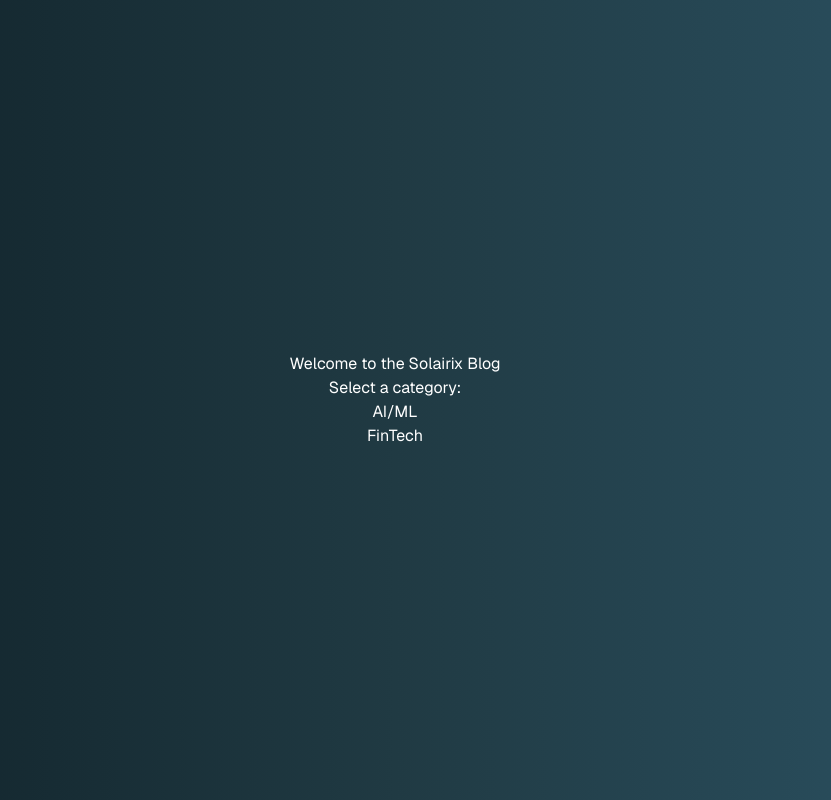
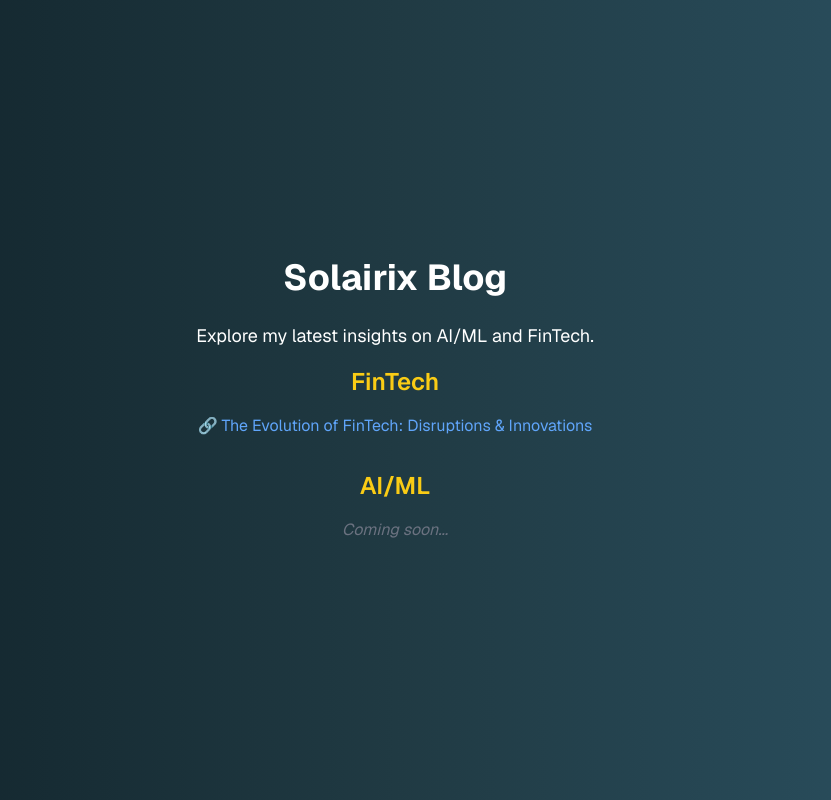
Before and after one commit to jdiamand/solairix-website, a Next.js app: page /blog in a window 1280 px wide. Shown: the whole page, without its empty margins (245-1076 px from the left). Built offline with nearby package versions, Linux system fonts and the light colour scheme.

Commit message:
linked links to articlese

```diff
--- a/app/blog/page.tsx
+++ b/app/blog/page.tsx
@@ -1,12 +1,33 @@
-export default function BlogPage() {
+export default function Blog() {
     return (
-        <div>
-            <h1>Welcome to the Solairix Blog</h1>
-            <p>Select a category:</p>
-            <ul>
-                <li><a href="/blog/ai-ml">AI/ML</a></li>
-                <li><a href="/blog/fintech">FinTech</a></li>
-            </ul>
+        <div className="container mx-auto p-8">
+            <h1 className="text-4xl font-bold mb-6">Solairix Blog</h1>
+            <p className="text-lg mb-4">Explore my latest insights on AI/ML and FinTech.</p>
+
+            {/* FinTech Articles Section */}
+            <div className="mb-8">
+                <h2 className="text-2xl font-semibold text-yellow-400">FinTech</h2>
+                <ul className="mt-4 space-y-4">
+                    <li>
+                        <a
+                            href="YOUR_LINKEDIN_FINTECH_ARTICLE_URL"
+                            target="_blank"
+                            rel="noopener noreferrer"
+                            className="text-blue-400 hover:underline"
+                        >
+                            🔗 The Evolution of FinTech: Disruptions & Innovations
+                        </a>
+                    </li>
+                </ul>
+            </div>
+
+            {/* AI/ML Articles Section (Future Placeholder) */}
+            <div>
+                <h2 className="text-2xl font-semibold text-yellow-400">AI/ML</h2>
+                <ul className="mt-4 space-y-4">
+                    <li className="text-gray-500 italic">Coming soon...</li>
+                </ul>
+            </div>
         </div>
     );
 }
```
